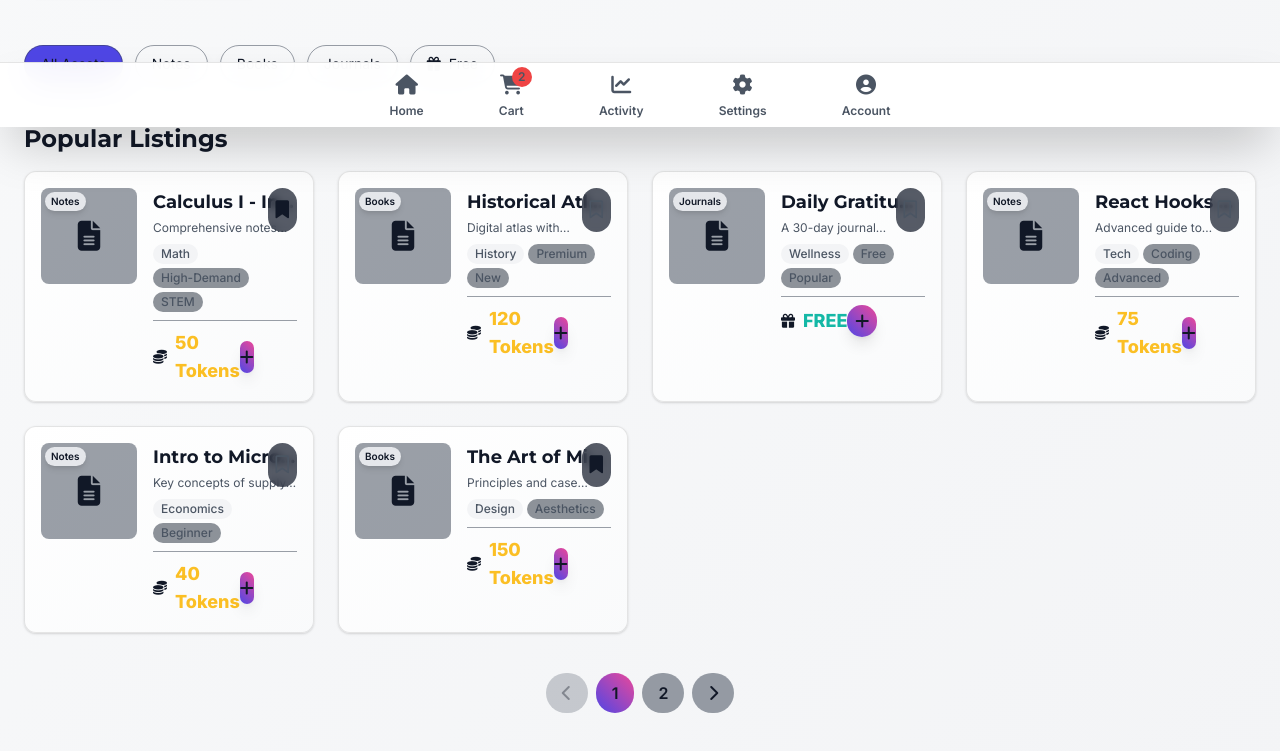
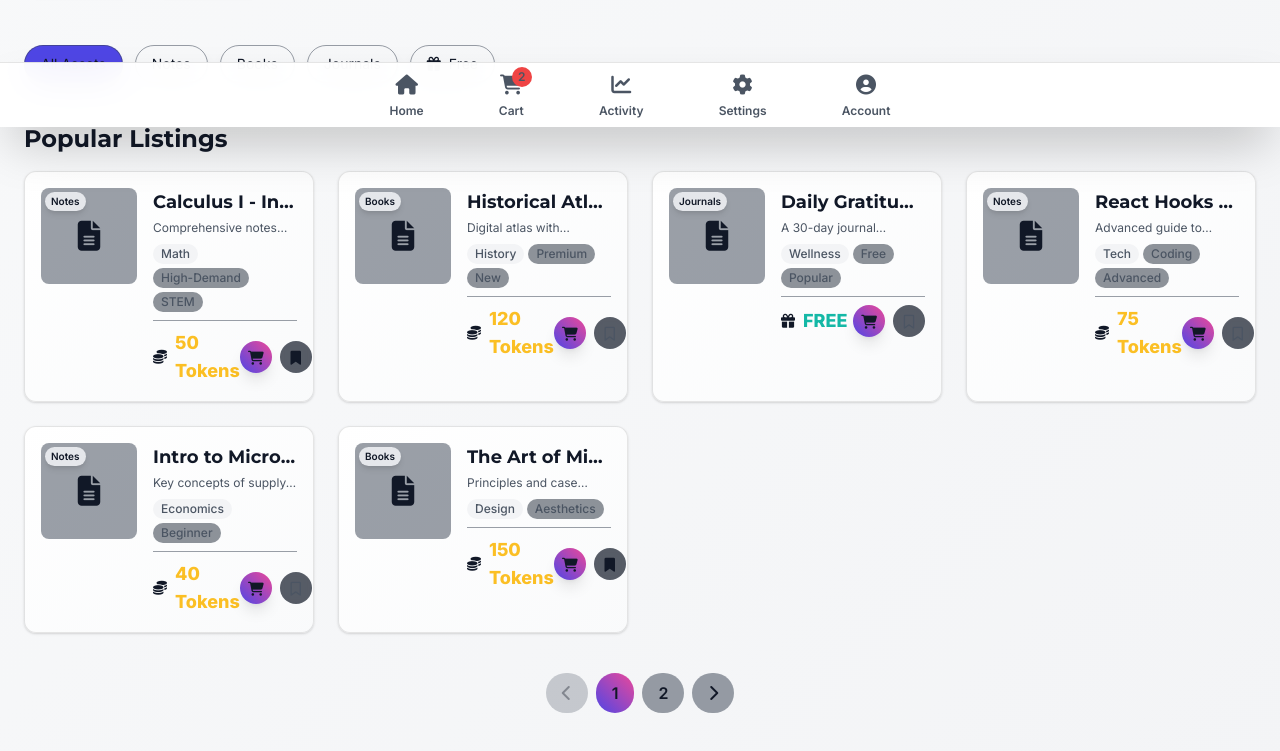
Before and after one commit to Parag407/Edudoc-prototype, a plain HTML site: page main.html in a window 1280 px wide. Shown: the part 673-1424 px from the top of the page. Drawn offline with nearby package versions, Linux system fonts and the light colour scheme.

Commit message:
Update main.html

```diff
--- a/main.html
+++ b/main.html
@@ -11,6 +11,7 @@
     <!-- Fonts: Inter (UI text) and Montserrat (Headings) -->
     <link href="https://fonts.googleapis.com/css2?family=Inter:wght@100..900&family=Montserrat:wght@100..900&display=swap" rel="stylesheet">
     <style>
+
         /* ==================================== */
         /* 1. Global Theme Variables & Custom CSS */
         /* ==================================== */
@@ -1759,12 +1760,6 @@
                         <span class="absolute top-1 left-1 text-[10px] font-semibold px-1.5 py-0.5 rounded-full bg-gray-900 text-white shadow-md">${product.type}</span>
                     </div>
 
-                    <!-- Bookmark Button (Adjusted position for horizontal card) -->
-                    <button class="absolute top-4 right-4 p-2 rounded-full bg-gray-900/70 backdrop-blur-sm text-lg z-10 hover:bg-gray-800 transition"
-                            onclick="event.stopPropagation(); toggleBookmark(${product.id});">
-                        <i id="bookmark-icon-${product.id}" class="${isBookmarked ? 'fas text-secondary' : 'far text-gray-400'} fa-bookmark"></i>
-                    </button>
-
                     <!-- Right: Content and Actions -->
                     <div class="flex-1 flex flex-col min-w-0">
                         <!-- Content -->
@@ -1778,14 +1773,22 @@
                         </div>
 
                         <!-- Price & Actions -->
-                        <div class="mt-auto flex justify-between items-center pt-2 border-t border-gray-700/50 pr-12"> <!-- pr-12 added to avoid overlap with bookmark -->
+                        <div class="mt-auto flex justify-between items-center pt-2 border-t border-gray-700/50">
                             <div class="flex items-center">
                                 <i class="${icon} text-sm mr-2 ${product.isFree ? 'text-backup' : 'text-tertiary'}"></i>
                                 <span class="text-lg font-extrabold ${product.isFree ? 'text-backup' : 'text-tertiary'}">${priceText}</span>
                             </div>
-                            <button class="w-8 h-8 rounded-full btn-primary-gradient text-white shadow-lg hover:shadow-xl hover:scale-105 transition" onclick="event.stopPropagation(); addToCart(${product.id});">
-                                <i class="fas fa-plus"></i>
-                            </button>
+                            <div class="flex items-center space-x-2">
+                                <!-- Add to Cart Button -->
+                                <button class="w-8 h-8 rounded-full btn-primary-gradient text-white shadow-lg hover:shadow-xl hover:scale-105 transition" onclick="event.stopPropagation(); addToCart(${product.id});">
+                                    <i class="fas fa-shopping-cart text-sm"></i>
+                                </button>
+                                <!-- Bookmark Button -->
+                                <button class="w-8 h-8 rounded-full bg-gray-900/70 backdrop-blur-sm text-lg hover:bg-gray-800 transition"
+                                        onclick="event.stopPropagation(); toggleBookmark(${product.id});">
+                                    <i id="bookmark-icon-${product.id}" class="${isBookmarked ? 'fas text-secondary' : 'far text-gray-400'} fa-bookmark text-sm"></i>
+                                </button>
+                            </div>
                         </div>
                     </div>
                 </div>
```
